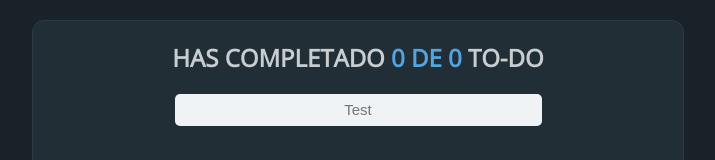
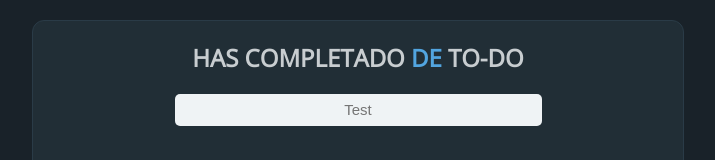
Before and after one commit to DanielRagi/react-todo-list, a React (Create React App) app: page / in a window 1280 px wide. Shown: the top 160 px of the page, without its empty margins (282-997 px from the left). Built offline with nearby package versions, Linux system fonts and the light colour scheme.

Commit message:
React Context

```diff
--- a/src/components/App.js
+++ b/src/components/App.js
@@ -1,103 +1,12 @@
 import React from "react";
 import { AppUI } from "./AppUI";
-
-//import '../styles/App.css';
-
-// const defaultTodos = [
-//   { text: "Recibir clase 1", completed: false },
-//   { text: "Ir al gimnasio", completed: false },
-//   { text: "Entregar libro en biblioteca", completed: true },
-// ];
-
-// Custom Hook
-function useLocalStorage(itemName, initialValue) {
-  const [loading, setLoading] = React.useState(true);
-  const [error, setError] = React.useState(false);
-  const [item, setItem] = React.useState(initialValue);
-
-  React.useEffect(() => {
-    setTimeout(() => {
-      try {
-        const localStorageItem = localStorage.getItem(itemName);
-        let parsedItem;
-
-        if (!localStorageItem) {
-          localStorage.setItem(itemName, JSON.stringify(initialValue));
-          parsedItem = initialValue;
-        } else {
-          parsedItem = JSON.parse(localStorageItem);
-        }
-
-        setItem(parsedItem);
-        setLoading(false);
-      } catch (error) {
-        setError(error);
-      }
-    }, 1000);
-  });
-
-  const saveItem = (newItem) => {
-    try {
-      const stringifiedTodos = JSON.stringify(newItem);
-      localStorage.setItem(itemName, stringifiedTodos);
-      setItem(newItem);
-    } catch (error) {
-      setError(error);
-    }
-  };
-
-  return { item, saveItem, loading, error };
-}
+import { TodoProvider } from './TodoContext/TodoContext.js'
 
 function App() {
-  const { item: todos, saveItem: saveTodos, loading, error } = useLocalStorage("TODOS_V1", []);
-
-  const [searchValue, setSearchValue] = React.useState("");
-
-  const completedTodos = todos.filter((todo) => !!todo.completed).length;
-  const totalTodos = todos.length;
-
-  let searchedTodos = [];
-
-  if (!searchValue.length >= 1) {
-    searchedTodos = todos;
-  } else {
-    searchedTodos = todos.filter((todo) => {
-      const todoText = todo.text.toLowerCase();
-      const searchText = searchValue.toLowerCase();
-      return todoText.includes(searchText);
-    });
-  }
-
-  const completeTodos = (text) => {
-    const todoIndex = todos.findIndex((todo) => todo.text === text);
-    const newTodos = [...todos];
-    newTodos[todoIndex].completed = true;
-    saveTodos(newTodos);
-  };
-
-  const deleteTodos = (text) => {
-    const newTodos = todos.filter((todo) => todo.text !== text);
-    saveTodos(newTodos);
-  };
-
-  // React Effects
-  // React.useEffect(() => {
-  //   console.log('use effect')
-  // }, []);
-
   return (
-    <AppUI
-      loading={loading}
-      error={error}
-      totalTodos={totalTodos}
-      completedTodos={completedTodos}
-      searchValue={searchValue}
-      setSearchValue={setSearchValue}
-      searchedTodos={searchedTodos}
-      completeTodos={completeTodos}
-      deleteTodos={deleteTodos}
-    />
+    <TodoProvider>
+      <AppUI/>
+    </TodoProvider>
   );
 }
 
--- a/src/components/AppUI.js
+++ b/src/components/AppUI.js
@@ -1,33 +1,20 @@
 import React from 'react';
 
+import { TodoContext } from './TodoContext/TodoContext.js';
 import { TodoCounter } from './TodoCounter';
 import { TodoSearch } from './TodoSearch';
 import { TodoList } from './TodoList';
 import { TodoItem } from './TodoItem';
 import { CreateTodoButton } from './CreateTodoButton';
 
-function AppUI({
-    loading,
-    error,
-    totalTodos,
-    completedTodos,
-    searchValue,
-    setSearchValue,
-    searchedTodos,
-    completeTodos,
-    deleteTodos
-}) {
+function AppUI() {
     return (
         <React.Fragment>    {/* Elemento invisible para empaquetar todos los elementos de un componente */}
-        <TodoCounter
-            total={totalTodos}
-            completed={completedTodos}
-        />
-        <TodoSearch
-            searchValue={searchValue}
-            setSearchValue={setSearchValue}
-        />
+        <TodoCounter />
+        <TodoSearch />
 
+        <TodoContext.Consumer>
+            {({ error, loading, searchedTodos, completeTodos, deleteTodos }) => (
                 <TodoList>
                     {error && <p>Error...</p>}
                     {loading && <p>Cargando...</p>}
@@ -43,6 +30,8 @@
                     />
                     ))}
                 </TodoList>
+            )}
+        </TodoContext.Consumer>
 
         <CreateTodoButton />
         </React.Fragment>
--- /dev/null
+++ b/src/components/TodoContext/TodoContext.js
@@ -0,0 +1,61 @@
+import React from "react";
+import { useLocalStorage } from './useLocalStorage.js'
+
+const TodoContext = React.createContext();
+
+function TodoProvider(props) {
+  const { item: todos, saveItem: saveTodos, loading, error } = useLocalStorage("TODOS_V1", []);
+
+  const [searchValue, setSearchValue] = React.useState("");
+
+  const completedTodos = todos.filter((todo) => !!todo.completed).length;
+  const totalTodos = todos.length;
+
+  let searchedTodos = [];
+
+  if (!searchValue.length >= 1) {
+    searchedTodos = todos;
+  } else {
+    searchedTodos = todos.filter((todo) => {
+      const todoText = todo.text.toLowerCase();
+      const searchText = searchValue.toLowerCase();
+      return todoText.includes(searchText);
+    });
+  }
+
+  const completeTodos = (text) => {
+    const todoIndex = todos.findIndex((todo) => todo.text === text);
+    const newTodos = [...todos];
+    newTodos[todoIndex].completed = true;
+    saveTodos(newTodos);
+  };
+
+  const deleteTodos = (text) => {
+    const newTodos = todos.filter((todo) => todo.text !== text);
+    saveTodos(newTodos);
+  };
+
+  // React Effects
+  // React.useEffect(() => {
+  //   console.log('use effect')
+  // }, []);
+
+  return(
+    <TodoContext.Provider value={{
+      loading,
+      error,
+      totalTodos,
+      completedTodos,
+      searchValue,
+      setSearchValue,
+      searchedTodos,
+      completeTodos,
+      deleteTodos
+    }}>
+        {props.children}
+    </TodoContext.Provider>
+  );
+
+}
+
+export { TodoContext, TodoProvider };
--- /dev/null
+++ b/src/components/TodoContext/useLocalStorage.js
@@ -0,0 +1,43 @@
+import React from "react";
+
+// Custom Hook
+function useLocalStorage(itemName, initialValue) {
+    const [loading, setLoading] = React.useState(true);
+    const [error, setError] = React.useState(false);
+    const [item, setItem] = React.useState(initialValue);
+
+    React.useEffect(() => {
+      setTimeout(() => {
+        try {
+          const localStorageItem = localStorage.getItem(itemName);
+          let parsedItem;
+
+          if (!localStorageItem) {
+            localStorage.setItem(itemName, JSON.stringify(initialValue));
+            parsedItem = initialValue;
+          } else {
+            parsedItem = JSON.parse(localStorageItem);
+          }
+
+          setItem(parsedItem);
+          setLoading(false);
+        } catch (error) {
+          setError(error);
+        }
+      }, 1000);
+    });
+
+    const saveItem = (newItem) => {
+      try {
+        const stringifiedTodos = JSON.stringify(newItem);
+        localStorage.setItem(itemName, stringifiedTodos);
+        setItem(newItem);
+      } catch (error) {
+        setError(error);
+      }
+    };
+
+    return { item, saveItem, loading, error };
+  }
+
+  export { useLocalStorage };
```
Lines whose indentation alone changed are shown as unchanged.
